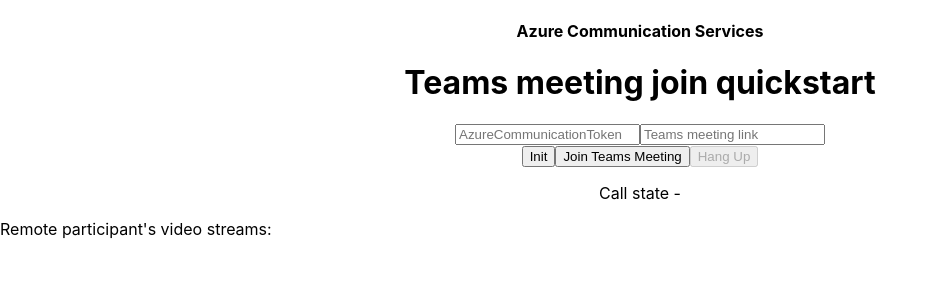
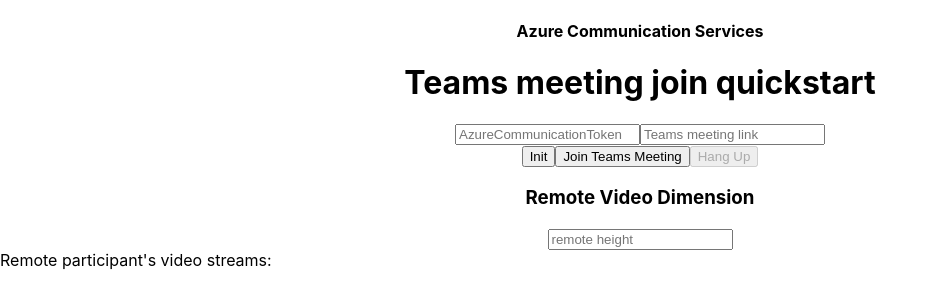
Before and after one commit to yhc002/join-teams-meeting-test-app, a React (Create React App) app: page / in a window 1280 px wide. Shown: the top 308 px of the page, without its empty margins (0-938 px from the left). Built offline with nearby package versions, Linux system fonts and the light colour scheme.

Commit message:
padding for remote video, adjustable height

```diff
--- a/src/App.js
+++ b/src/App.js
@@ -18,8 +18,8 @@ function App() {
   // const [frameHeight, setFrameHeight] = useState(240)
   // const [frameRate, setFrameRate] = useState(30)
 
-  const [remoteWidth, setRemoteWidth] = useState(320)
-  // const [remoteHeight, setRemoteHeight] = useState(240)
+  // const [remoteWidth, setRemoteWidth] = useState(320)
+  const [remoteHeight, setRemoteHeight] = useState(240)
 
   const [localVideoStream,setLocalVideoStream] = useState(null)
 
@@ -154,6 +154,7 @@ const subscribeToRemoteVideoStream = async (remoteVideoStream) => {
   let view;
   let remoteVideoContainer = document.createElement('div');
   remoteVideoContainer.className = 'remote-video-container';
+  remoteVideoContainer.style.padding = "1rem"
 
   remoteVideoStream.on('isReceivingChanged', () => {
       try {
@@ -277,11 +278,11 @@ return (
     {/* <h1>Video Constraint Settings</h1>
     <input id="frame-height-input" onChange={(e)=>setFrameHeight(e.target.value)} type="text" placeholder="frame height" />
     <input id="frame-rate-input" onChange={(e)=>setFrameRate(e.target.value)} type="text" placeholder="frame rate" /> */}
-    {/* <h1>Remote Video Dimension</h1> */}
-    {/* <input id="remote-height-input" onChange={(e)=>setRemoteHeight(e.target.value)} type="text" placeholder="remote height" /> */}
+    <h3>Remote Video Dimension</h3>
+    <input id="remote-height-input" onChange={(e)=>setRemoteHeight(Number(e.target.value))} type="text" placeholder="remote height" />
     {/* <input id="remote-width-input" onChange={(e)=>setRemoteWidth(e.target.value)} type="text" placeholder="remote width" /> */}
-    <p>Call state <span id="call-state">-</span></p>
-    <div id="remote-video-gallery" ref={remoteVideosGalleryRef} hidden={true} style={{ display:"flex", flexDirection:"row", height:540 }}>Remote participant's video streams:</div>
+    {/* <p>Call state <span id="call-state">-</span></p> */}
+    <div id="remote-video-gallery" ref={remoteVideosGalleryRef} hidden={true} style={{ display:"flex", flexDirection:"row", height: remoteHeight }}>Remote participant's video streams:</div>
     <div id="local-video-container" ref={localVideoContainerRef} hidden={true} style={{width: 480}}>Local video stream:</div>
     {/* <div id="localVideoContainer" hidden={true}>Local video stream:</div> */}
   </div>
```
